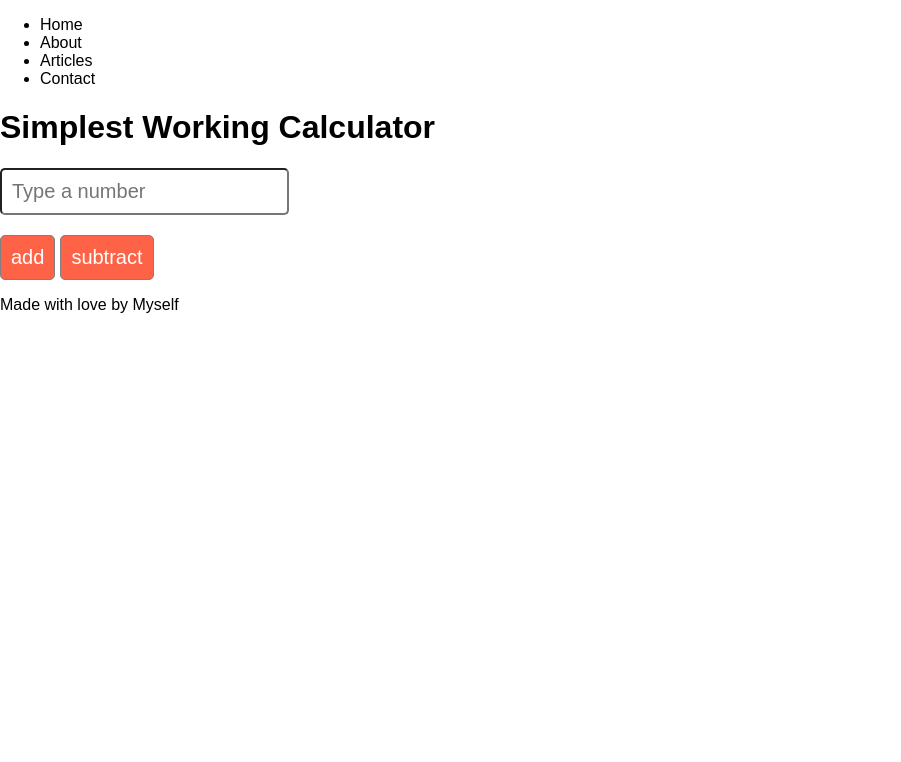
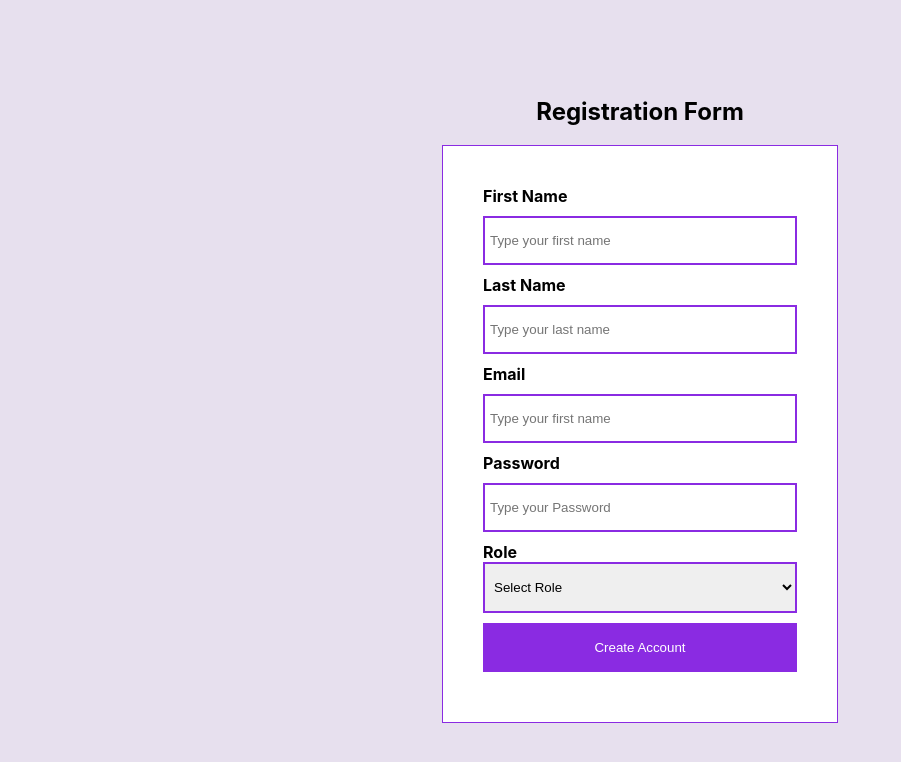
Before and after one commit to tanzimr8/Meta_basic_react, a React (Create React App) app: page / in a window 1280 px wide. Shown: the top 762 px of the page, without its empty margins (0-901 px from the left). Built offline with nearby package versions, Linux system fonts and the light colour scheme.

Commit message:
registration form

```diff
--- a/src/App.css
+++ b/src/App.css
@@ -1,62 +1,43 @@
-/* .App {
-  text-align: center;
+body{
+  margin:0;
+  padding:0;
 }
-
-.App-logo {
-  height: 40vmin;
-  pointer-events: none;
-}
-
-@media (prefers-reduced-motion: no-preference) {
-  .App-logo {
-    animation: App-logo-spin infinite 20s linear;
-  }
-}
-
-.App-header {
-  background-color: #282c34;
+.wrapper{
   min-height: 100vh;
   display: flex;
   flex-direction: column;
   align-items: center;
   justify-content: center;
-  font-size: calc(10px + 2vmin);
-  color: white;
+  background-color: rgb(231, 224, 238);
+}
+.wrapper form {
+  border: 1px solid blueviolet;
+  padding: 40px;
+  background-color: #fff;
+}
+.wrapper form label{
+  display: block;
+  font-weight: 700;
 }
 
-.App-link {
-  color: #61dafb;
+.wrapper form input{
+  border: 2px solid blueviolet;
+  width:300px;
+  padding: 15px 5px;
+  margin: 10px 0;
 }
+.wrapper form select{
+  width:100%;
+  padding: 15px 5px!important;
+  border: 2px solid blueviolet;
 
-@keyframes App-logo-spin {
-  from {
-    transform: rotate(0deg);
-  }
-  to {
-    transform: rotate(360deg);
-  }
-} */
-
-* {
-  font-family: sans-serif;
 }
-input,
-button {
-  font-size: 20px;
-  padding: 10px;
-  border-radius: 5px;
+button{
+  background-color: blueviolet!important;
+  color:#fff;
+  width: 100%;
+  border: 2px solid blueviolet;
+  cursor: pointer;
+  padding: 15px 5px;
+  margin: 10px 0;
 }
-input {
-  display: block;
-  margin-bottom: 20px;
-}
-button {
-  border: 1px solid gray;
-  background: whitesmoke;
-  margin-right: 5px;
-}
-button:nth-last-child(2),
-button:nth-last-child(1) {
-  background: tomato;
-  color: white;
-}
--- a/src/App.js
+++ b/src/App.js
@@ -1,72 +1,12 @@
 import {useState,useRef} from "react";
 import './App.css';
-import Nav from './components/Nav';
-// import Promo from './components/Promo';
-// import Intro1 from './components/Intro1';
-// import Intro2 from './components/Intro2';
-// import Intro3 from './components/Intro3';
-import Footer from './components/Footer';
+import RegistrationForm from './components/RegistrationForm'
+
 function App() {
-  const inputRef = useRef(null);
-  const resultRef = useRef(null);
-  const [result, setResult] = useState(0);
-
-  function plus(e) {
-    e.preventDefault();
-    setResult((result) => result + Number(inputRef.current.value));
-  };
-
-  function minus(e) {
-  	// Add the code for the minus function
-  };
-
-  function times(e) {
-    // Add the code for the plus function
-  };
-
-  function divide(e) {
-    // Add the code for the divide function
-  };
-
-  function resetInput(e) {
-    // Add the code for the resetInput function
-  };
-
-  function resetResult(e) {
-  	// Add the code for the resetResult function
-  };
   return (
     <>
-      <Nav/>
-      {/* <Promo discount ="70%"/>
-      <Intro1/>
-      <Intro2/>
-      <Intro3/> */}
-      <div className="App">
-      <div>
-        <h1>Simplest Working Calculator</h1>
-      </div>
-      <form>
-        <p ref={resultRef}>
-          {/* add the value of the current total */}
-        </p>
-        <input
-          pattern="[0-9]"
-          ref={inputRef}
-          type="number"
-          placeholder="Type a number"
-        />
-        <button onClick={plus}>add</button>
-        <button onClick={minus}>subtract</button>
-        {/* Add the multiply button */}
-        {/* Add the divide button */}
-        {/* Add the resetInput button */}
-        {/* Add the resetResult button */}
-      </form>
-      </div>
-      <Footer/>
+      <RegistrationForm/>
     </>
-
   );
 }
 
--- /dev/null
+++ b/src/components/RegistrationForm.js
@@ -0,0 +1,62 @@
+import { useState } from "react";
+const RegistrationForm = ()=>{
+    const [firstname,setFirstname] = useState('');
+    const [lastname,setLastname] = useState('');
+    const [email,setEmail] = useState('');
+    const [role,setRole] = useState('');
+    const [password,setPassword] = useState({
+        isTouched: false,
+        value:''
+    });
+    const isFormValid = ()=>{
+        return (firstname && email && password.value.length>6 && role !=='role');
+    }
+    const clearForm = ()=>{
+        setFirstname("");
+        setLastname("");
+        setEmail("");
+        setPassword({value:'', isTouched:false});
+        setRole("role");
+    }
+    const handleSubmit = (e)=>{
+        e.preventDefault();
+        alert("Account created!");
+        clearForm();
+    }
+    return(
+    <div className="wrapper">
+            <h2>Registration Form</h2>
+            <form onSubmit={handleSubmit}>
+                <div className="firstname">
+                    <label for="firstname">First Name</label>
+                    <input name="firstname" id="firstname" type="text" placeholder="Type your first name" value={firstname} onChange={(e)=>setFirstname(e.target.value)} />
+                </div>
+                <div className="lastname">
+                    <label for="lastname">Last Name</label>
+                    <input name="lastname" id="lastname" type="text" placeholder="Type your last name" value={lastname} onChange={(e)=>setLastname(e.target.value)} />
+                </div>
+                <div className="email">
+                    <label for="email">Email</label>
+                    <input name="email" id="email" type="email" placeholder="Type your first name" value={email} onChange={(e)=>setEmail(e.target.value)}/>
+                </div>
+                <div className="password">
+                    <label for="password">Password</label>
+                    <input name="password" id="password" type="password" placeholder="Type your Password" value={password.value} onChange={(e)=>setPassword({...password,value: e.target.value})}/>
+                </div>
+                <div>
+                    <label for="role">Role</label>
+                    <select value={role} onChange = {(e)=> setRole(e.target.value)}>
+                        <option value="role">Select Role</option>
+                        <option value="individual">Individual</option>
+                        <option value="business">Business</option>
+                    </select>
+                </div>
+                <div className="Button">
+                    <button type="submit" disabled= {!isFormValid()}>Create Account</button>
+                </div>
+            </form>
+        </div>
+    );
+}
+
+export default RegistrationForm;
```
Also changed, not shown: 1 other file (tests, documents, lock files or other folders).
